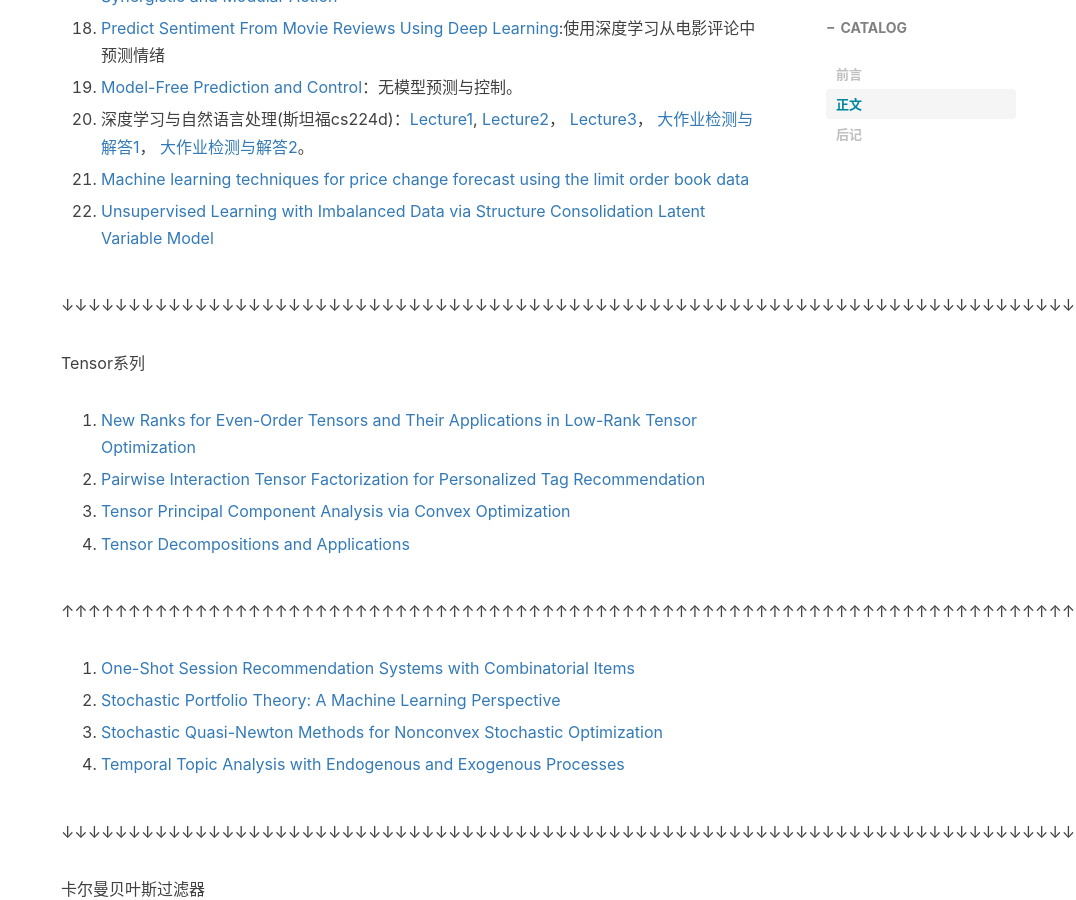
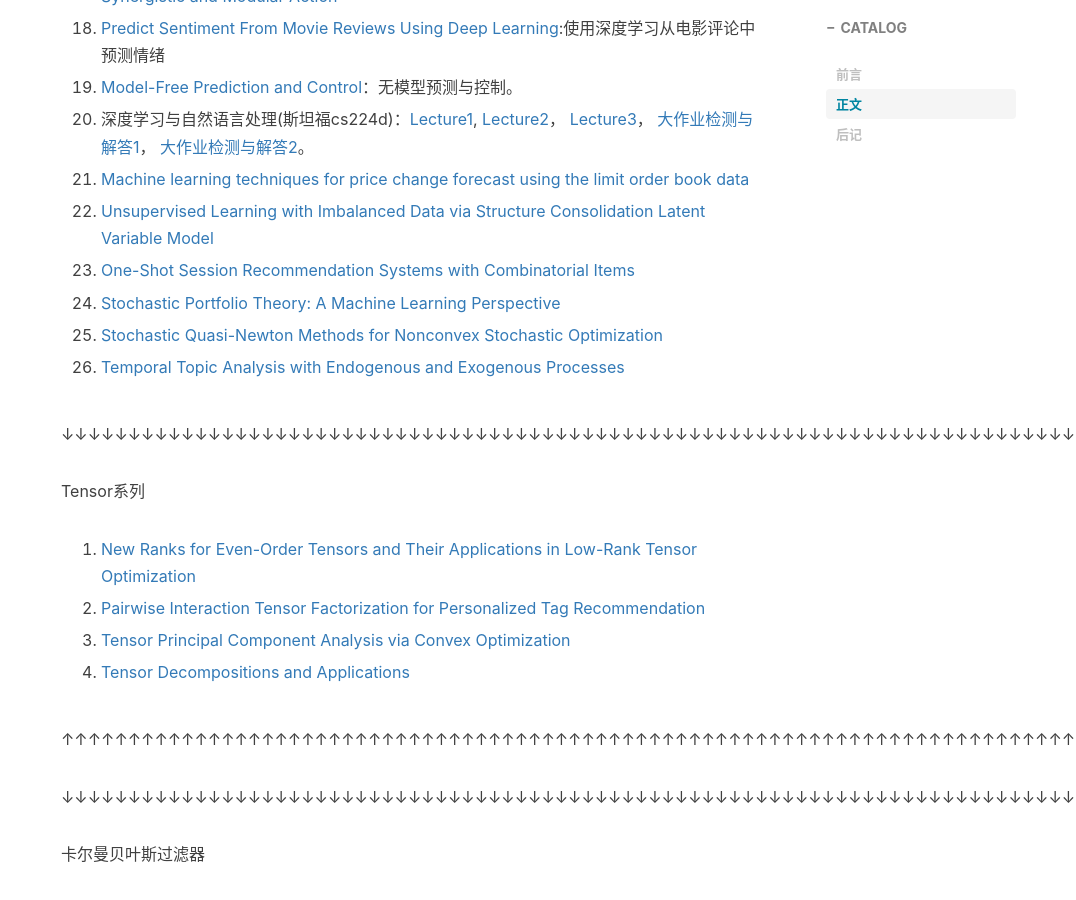
Before and after one commit to CoolIceFire/CoolIceFire.github.io, a Jekyll site: the page built from _posts/2016-06-30-Learning.markdown, in a window 1280 px wide and 900 px high, scrolled down 1392 px. Shown: the whole window, without its empty margins (204-1280 px from the left). Built offline with Jekyll 4.4.1, drawn with Linux system fonts in a browser that asks for light colours; nearby versions of some CDN libraries; comment, search, counter and statistics services are not loaded; part of the change alters nothing that is shown.

```diff
--- a/_posts/2016-06-30-Learning.markdown
+++ b/_posts/2016-06-30-Learning.markdown
@@ -67,35 +67,37 @@ tags:
 
 22. [Unsupervised Learning with Imbalanced Data via Structure Consolidation Latent Variable Model](http://arxiv.org/abs/1607.00067)
 
+23. [One-Shot Session Recommendation Systems with Combinatorial Items](http://arxiv.org/abs/1607.01381)
+
+24. [Stochastic Portfolio Theory: A Machine Learning Perspective](http://arxiv.org/abs/1605.02654)
+
+25. [Stochastic Quasi-Newton Methods for Nonconvex Stochastic Optimization](http://arxiv.org/abs/1607.01231)
+
+26. [Temporal Topic Analysis with Endogenous and Exogenous Processes](http://arxiv.org/abs/1607.01274)
+
 ↓↓↓↓↓↓↓↓↓↓↓↓↓↓↓↓↓↓↓↓↓↓↓↓↓↓↓↓↓↓↓↓↓↓↓↓↓↓↓↓↓↓↓↓↓↓↓↓↓↓↓↓↓↓↓↓↓↓↓↓↓↓↓↓↓↓↓↓↓↓↓↓↓↓↓↓↓↓↓↓↓↓↓↓↓↓↓↓↓↓↓↓↓↓↓↓↓↓↓↓↓↓↓↓↓↓↓↓↓↓↓
 
 Tensor系列
 
-23. [New Ranks for Even-Order Tensors and Their Applications in Low-Rank Tensor Optimization](http://www.menet.umn.edu/~zhangs/Reports/2015_JMZ.pdf)
+1. [New Ranks for Even-Order Tensors and Their Applications in Low-Rank Tensor Optimization](http://www.menet.umn.edu/~zhangs/Reports/2015_JMZ.pdf)
 
-24. [Pairwise Interaction Tensor Factorization for Personalized Tag Recommendation](http://www.wsdm-conference.org/2010/proceedings/docs/p81.pdf)
+2. [Pairwise Interaction Tensor Factorization for Personalized Tag Recommendation](http://www.wsdm-conference.org/2010/proceedings/docs/p81.pdf)
 
-25. [Tensor Principal Component Analysis via Convex Optimization](https://arxiv.org/abs/1212.2702)
+3. [Tensor Principal Component Analysis via Convex Optimization](https://arxiv.org/abs/1212.2702)
 
-26. [Tensor Decompositions and Applications](http://epubs.siam.org/doi/abs/10.1137/07070111X?journalCode=siread)
+4. [Tensor Decompositions and Applications](http://epubs.siam.org/doi/abs/10.1137/07070111X?journalCode=siread)
 
 ↑↑↑↑↑↑↑↑↑↑↑↑↑↑↑↑↑↑↑↑↑↑↑↑↑↑↑↑↑↑↑↑↑↑↑↑↑↑↑↑↑↑↑↑↑↑↑↑↑↑↑↑↑↑↑↑↑↑↑↑↑↑↑↑↑↑↑↑↑↑↑↑↑↑↑↑↑↑↑↑↑↑↑↑↑↑↑↑↑↑↑↑↑↑↑↑↑↑↑↑↑↑↑↑↑↑↑↑↑↑↑
 
-27. [One-Shot Session Recommendation Systems with Combinatorial Items](http://arxiv.org/abs/1607.01381)
 
-28. [Stochastic Portfolio Theory: A Machine Learning Perspective](http://arxiv.org/abs/1605.02654)
-
-29. [Stochastic Quasi-Newton Methods for Nonconvex Stochastic Optimization](http://arxiv.org/abs/1607.01231)
-
-30. [Temporal Topic Analysis with Endogenous and Exogenous Processes](http://arxiv.org/abs/1607.01274)
 
 ↓↓↓↓↓↓↓↓↓↓↓↓↓↓↓↓↓↓↓↓↓↓↓↓↓↓↓↓↓↓↓↓↓↓↓↓↓↓↓↓↓↓↓↓↓↓↓↓↓↓↓↓↓↓↓↓↓↓↓↓↓↓↓↓↓↓↓↓↓↓↓↓↓↓↓↓↓↓↓↓↓↓↓↓↓↓↓↓↓↓↓↓↓↓↓↓↓↓↓↓↓↓↓↓↓↓↓↓↓↓↓
 
 卡尔曼贝叶斯过滤器
 
-31. [An Introduction to the Kalman Filter](http://www.cs.unc.edu/~tracker/media/pdf/SIGGRAPH2001_CoursePack_08.pdf)
+1. [An Introduction to the Kalman Filter](http://www.cs.unc.edu/~tracker/media/pdf/SIGGRAPH2001_CoursePack_08.pdf)
 
-32. [Kalman and Bayesian Filters in Python](http://nbviewer.jupyter.org/github/rlabbe/Kalman-and-Bayesian-Filters-in-Python/blob/master/table_of_contents.ipynb), [PDF](http://pan.baidu.com/s/1i34bvhF), [github](https://github.com/rlabbe/Kalman-and-Bayesian-Filters-in-Python).
+2. [Kalman and Bayesian Filters in Python](http://nbviewer.jupyter.org/github/rlabbe/Kalman-and-Bayesian-Filters-in-Python/blob/master/table_of_contents.ipynb), [PDF](http://pan.baidu.com/s/1i34bvhF), [github](https://github.com/rlabbe/Kalman-and-Bayesian-Filters-in-Python).
 
 ↑↑↑↑↑↑↑↑↑↑↑↑↑↑↑↑↑↑↑↑↑↑↑↑↑↑↑↑↑↑↑↑↑↑↑↑↑↑↑↑↑↑↑↑↑↑↑↑↑↑↑↑↑↑↑↑↑↑↑↑↑↑↑↑↑↑↑↑↑↑↑↑↑↑↑↑↑↑↑↑↑↑↑↑↑↑↑↑↑↑↑↑↑↑↑↑↑↑↑↑↑↑↑↑↑↑↑↑↑↑↑
 
```
